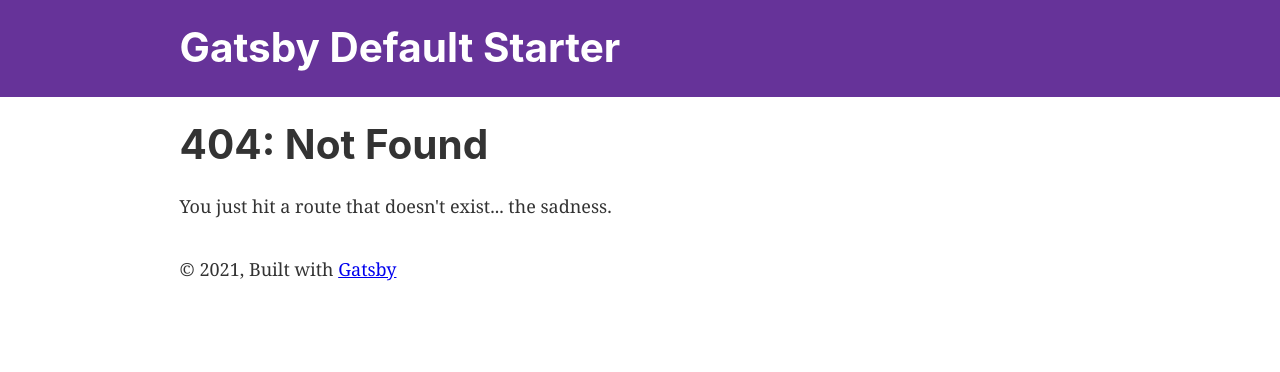
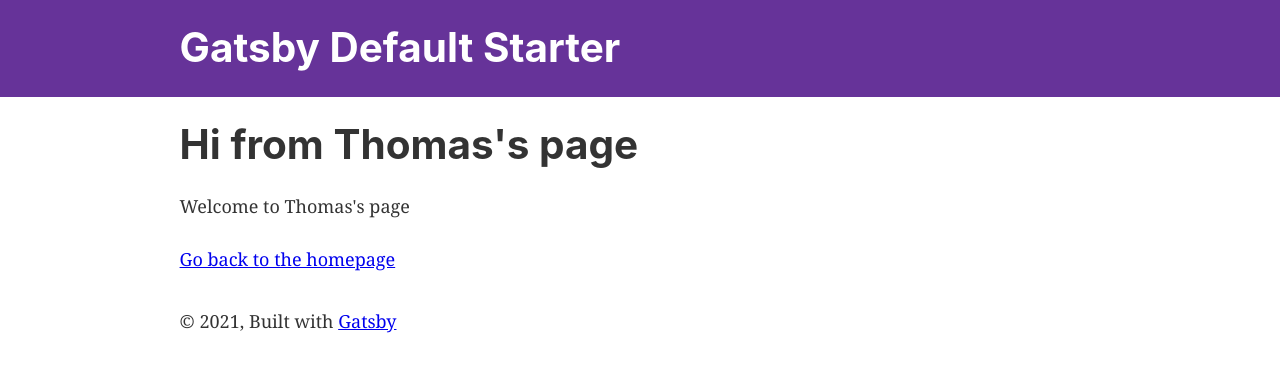
Before and after one commit to Adrian609/gatsby-docs, a Gatsby site: page /thomas in a window 1280 px wide. Before the commit this address had no page. Built offline with nearby package versions, Linux system fonts and the light colour scheme; Gatsby itself is replaced by a stand-in of ours.

Commit message:
Create Thomas Page

```diff
--- a/src/pages/index.js
+++ b/src/pages/index.js
@@ -14,6 +14,8 @@ const IndexPage = () => (
     <div style={{ maxWidth: `300px`, marginBottom: `1.45rem` }}>
       <Image />
     </div>
+    <Link to="/about/">About Page</Link> <br />
+    <Link to="/thomas/">Thomas's Page</Link> <br />
     <Link to="/page-2/">Go to page 2</Link> <br />
     <Link to="/using-typescript/">Go to "Using TypeScript"</Link>
   </Layout>
--- /dev/null
+++ b/src/pages/thomas.js
@@ -0,0 +1,16 @@
+import React from "react"
+import { Link } from "gatsby"
+
+import Layout from "../components/layout"
+import SEO from "../components/seo"
+
+const ThomasPage = () => (
+  <Layout>
+    <SEO title="Thomas's Page" />
+    <h1>Hi from Thomas's page</h1>
+    <p>Welcome to Thomas's page</p>
+    <Link to="/">Go back to the homepage</Link>
+  </Layout>
+)
+
+export default ThomasPage
```
